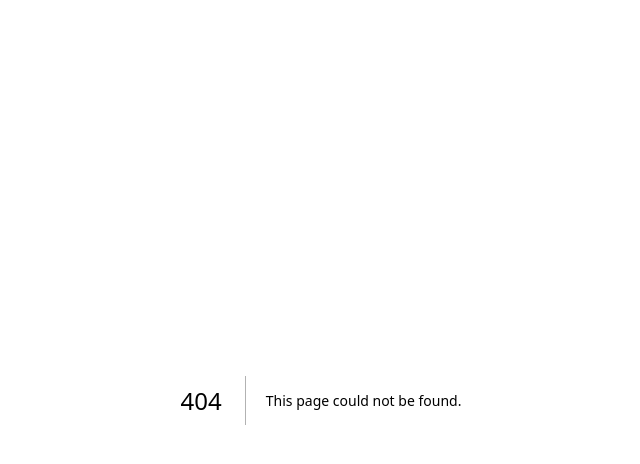
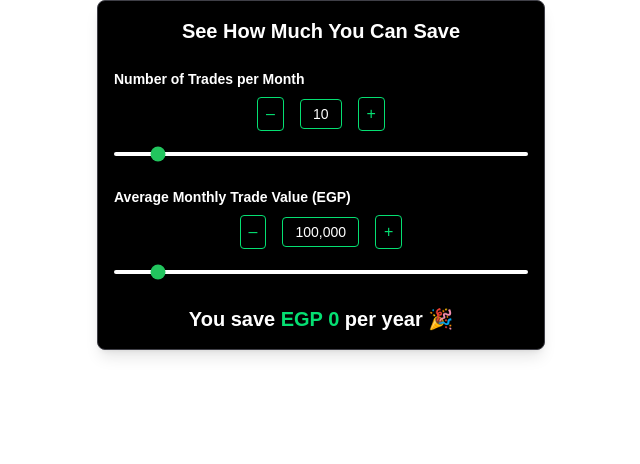
Before and after one commit to hishamjazzar/savings-widget-landing, a Next.js app: page /widget/savings in a window 1280 px wide. Before the commit this address had no page. Shown: the top 464 px of the page, without its empty margins (319-959 px from the left). Built offline with nearby package versions, Linux system fonts and the light colour scheme.

Commit message:
Add embeddable widget route

```diff
--- /dev/null
+++ b/app/widget/savings/page.tsx
@@ -0,0 +1,5 @@
+import SavingsWidget from '../../components/SavingsCalculator';
+
+export default function WidgetPage() {
+  return <SavingsWidget />;
+}
```
